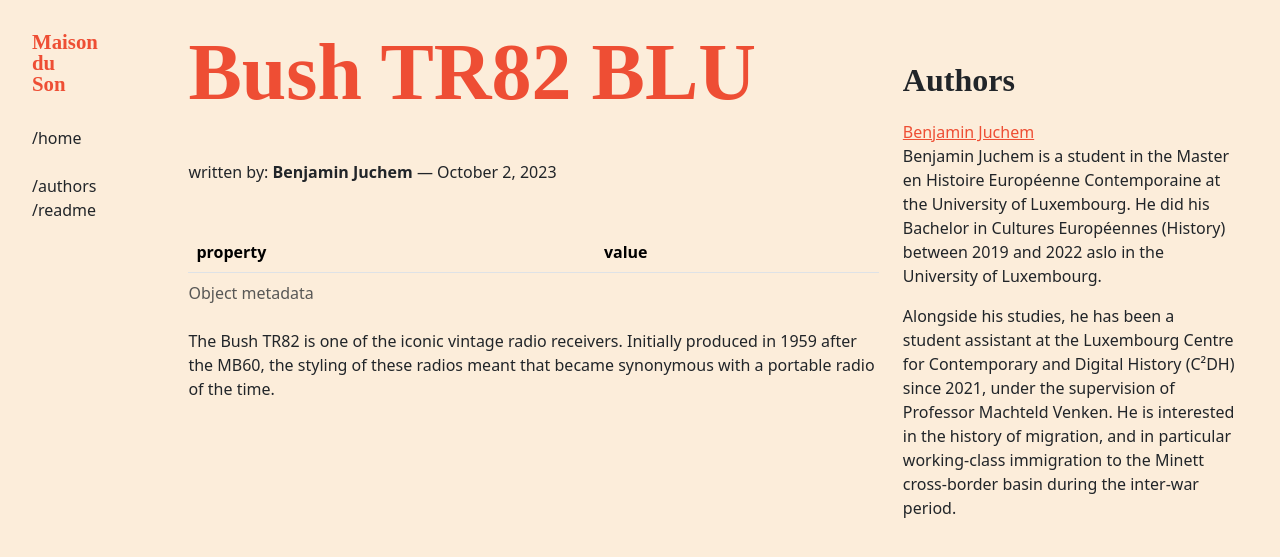
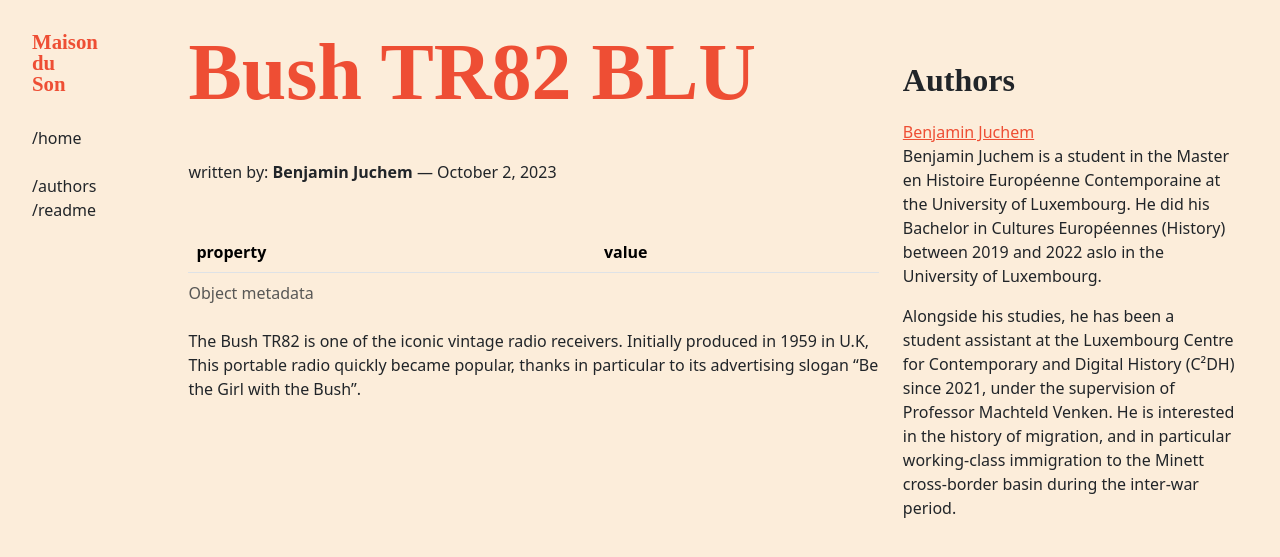
Before and after one commit to C2DH/maison-du-son, a Jekyll site: the page built from _objects/Bush TR82 BLU.md, in a window 1280 px wide. Shown: the top 557 px of the page. Built offline with Jekyll 4.4.1, drawn with Linux system fonts in a browser that asks for light colours; some web fonts are replaced.

Commit message:
Update Bush TR82 BLU.md

```diff
--- a/_objects/Bush TR82 BLU.md
+++ b/_objects/Bush TR82 BLU.md
@@ -5,4 +5,4 @@
  - benjamin-juchem
 ---
 
-The Bush TR82 is one of the iconic vintage radio receivers. Initially produced in 1959 after the MB60, the styling of these radios meant that became synonymous with a portable radio of the time.
+The Bush TR82 is one of the iconic vintage radio receivers. Initially produced in 1959 in U.K, This portable radio quickly became popular, thanks in particular to its advertising slogan "Be the Girl with the Bush".
```
